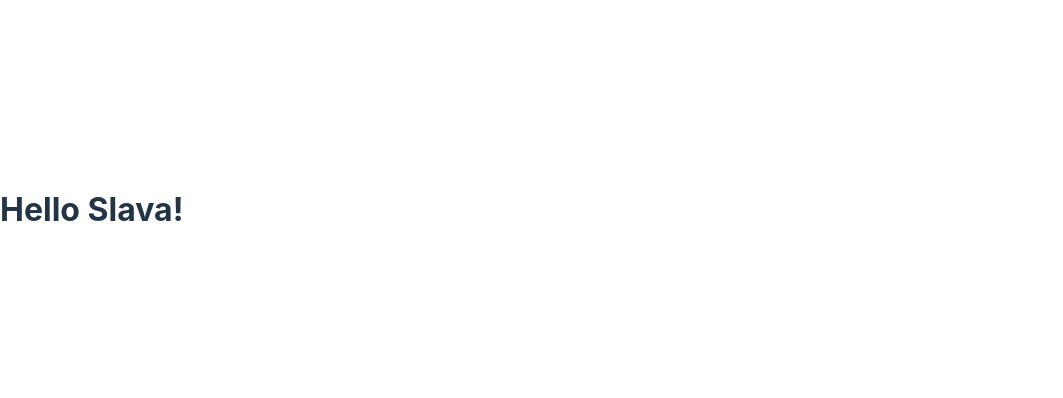
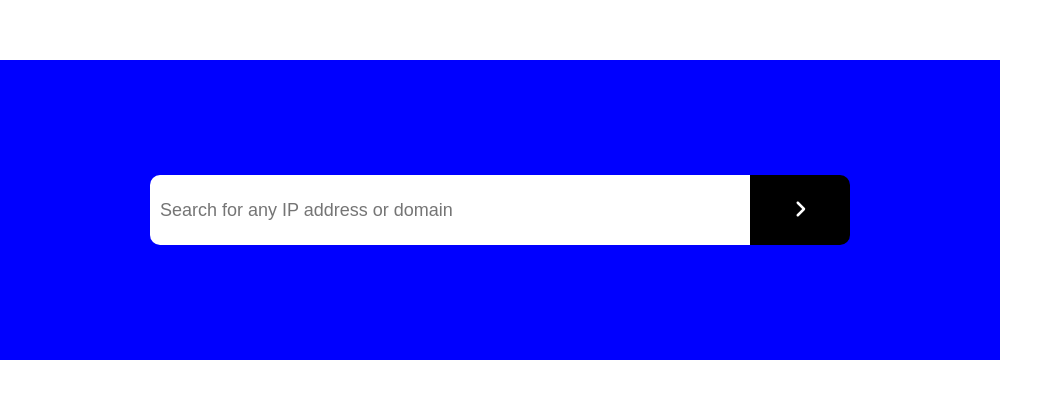
Before and after one commit to LazarevSlava/IPAdress, a React (Vite) app: page / in a window 1280 px wide. Shown: the part 190-588 px from the top of the page, without its empty margins (0-1063 px from the left). Built offline with nearby package versions, Linux system fonts and the light colour scheme.

Commit message:
first commit

```diff
--- a/src/App.css
+++ b/src/App.css
@@ -25,18 +25,6 @@ body{
   border-radius: 10px 0 0 10px;
 
 }
-/* .request{
-  background-color: black;
-  height: 70px;
-  width: 10%;
-  border: none;
-  cursor: pointer;
-  border-radius: 0 10px 10px 0;
-
-} */
-.request:hover{
-  background-color: maroon;
-}
 .arrow{
  fill: white;
 }
--- a/src/App.jsx
+++ b/src/App.jsx
@@ -1,12 +1,11 @@
-import './App.css'
+import './App.css';
+import Search from './components/search_form/Search.jsx';
 
 function App() {
-
-  return (
-    <h1>
-      Hello Slava!
-    </h1>
-  )
+  const handleSearch = (value) => {
+    console.log(value);
+  };
+  return <Search onSearch={handleSearch} />;
 }
 
 export default App;
--- /dev/null
+++ b/src/components/button/Button.jsx
@@ -0,0 +1,10 @@
+import style from './button.module.scss';
+
+
+function Button ({children, onClick}) {
+  return (
+    <button className={style.request} onClick={onClick}>{children}</button>
+  )
+}
+
+export default Button
--- a/src/components/button.scss
+++ b/src/components/button/button.module.scss
@@ -6,6 +6,7 @@
     border: none;
     cursor: pointer;
     border-radius: 0 10px 10px 0;
-
-
   }
+  .request:hover{
+    background-color: maroon;
+  }
--- a/src/components/Search.jsx
+++ b/src/components/search_form/Search.jsx
@@ -1,12 +1,10 @@
 import { useState } from 'react';
-import  Button  from './Button.jsx';
+import Button from '../button/Button.jsx';
 
 function Search(props) {
   const [inputValue, setInputValue] = useState('');
-  console.log(inputValue,setInputValue);
 
   const handleButtonClick = () => {
-    console.log('handleButtonClick',props);
     if (props.onSearch) {
       props.onSearch(inputValue);
     }
@@ -17,7 +15,7 @@ function Search(props) {
       <input
         className="input"
         type="text"
-        placeholder={props.placeholder || "Search for any IP address or domain"}
+        placeholder={'Search for any IP address or domain'}
         value={inputValue}
         onChange={(e) => setInputValue(e.target.value)}
       />
```
Also changed, not shown: src/components/Button.jsx (deleted, +0 -10 lines), .eslintrc.cjs, 1 other file (tests, documents, lock files or other folders).
